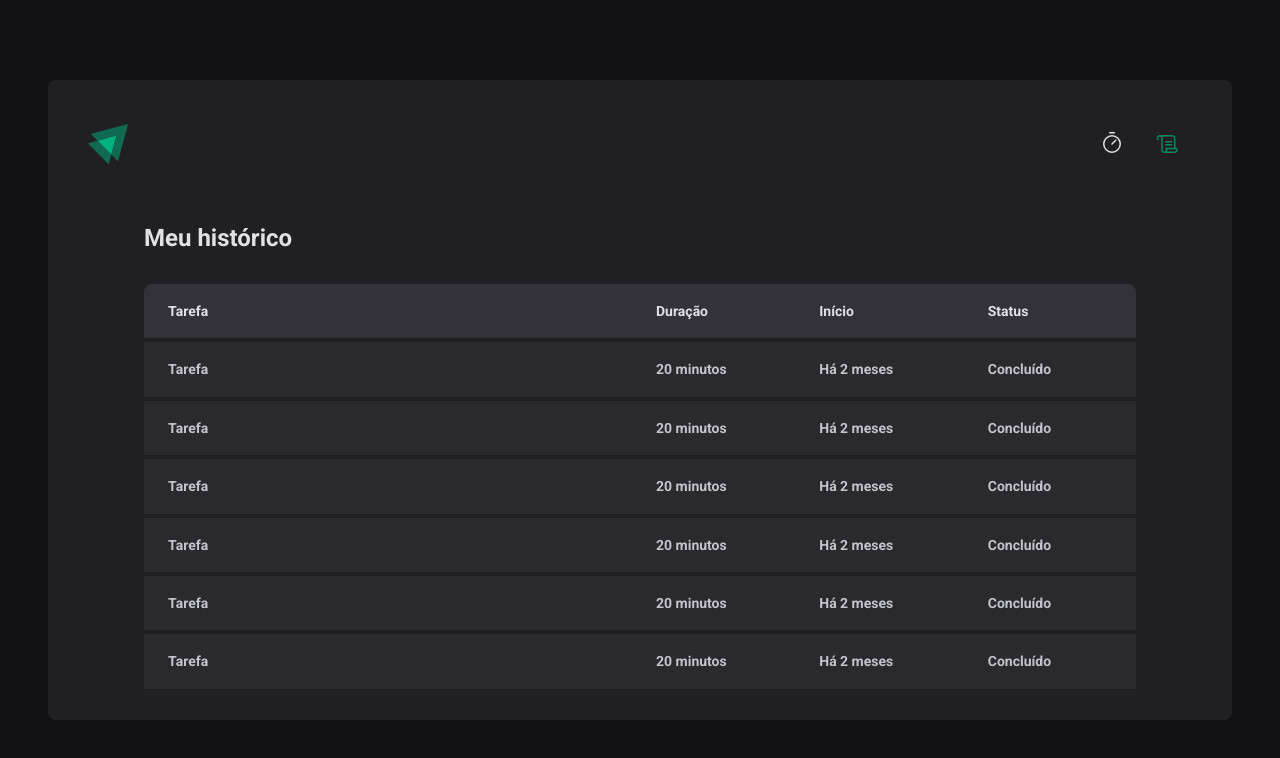
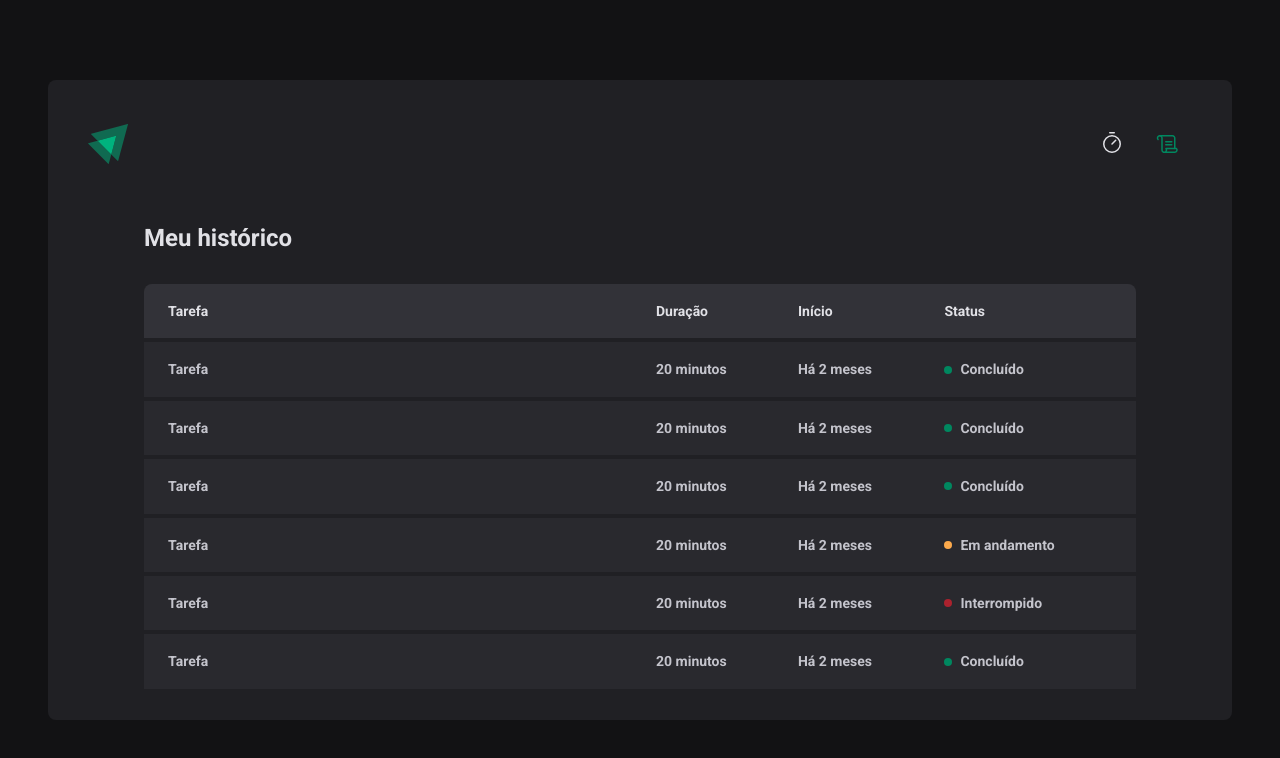
Before and after one commit to AndersonPGS/ignite, a React (Vite) app in the folder 02-ignite-timer/: page /history in a window 1280 px wide. Shown: the top 758 px of the page. Built offline with nearby package versions, Linux system fonts and the light colour scheme.

Commit message:
Component: Status

```diff
--- a/02-ignite-timer/src/pages/History/index.tsx
+++ b/02-ignite-timer/src/pages/History/index.tsx
@@ -1,4 +1,4 @@
-import { HistoryContainer, HistoryList } from "./styles";
+import { HistoryContainer, HistoryList, Status } from "./styles";
 
 export function History() {
   return (
@@ -20,32 +20,32 @@
               <td>Tarefa</td>
               <td>20 minutos</td>
               <td>Há 2 meses</td>
-              <td>Concluído</td>
+              <td><Status statusColor="green">Concluído</Status></td>
             </tr><tr>
               <td>Tarefa</td>
               <td>20 minutos</td>
               <td>Há 2 meses</td>
-              <td>Concluído</td>
+              <td><Status statusColor="green">Concluído</Status></td>
             </tr><tr>
               <td>Tarefa</td>
               <td>20 minutos</td>
               <td>Há 2 meses</td>
-              <td>Concluído</td>
+              <td><Status statusColor="green">Concluído</Status></td>
             </tr><tr>
               <td>Tarefa</td>
               <td>20 minutos</td>
               <td>Há 2 meses</td>
-              <td>Concluído</td>
+              <td><Status statusColor="yellow">Em andamento</Status></td>
             </tr><tr>
               <td>Tarefa</td>
               <td>20 minutos</td>
               <td>Há 2 meses</td>
-              <td>Concluído</td>
+              <td><Status statusColor="red">Interrompido</Status></td>
             </tr><tr>
               <td>Tarefa</td>
               <td>20 minutos</td>
               <td>Há 2 meses</td>
-              <td>Concluído</td>
+              <td><Status statusColor="green">Concluído</Status></td>
             </tr>
           </tbody>
         </table>
--- a/02-ignite-timer/src/pages/History/styles.ts
+++ b/02-ignite-timer/src/pages/History/styles.ts
@@ -16,6 +16,7 @@
 export const HistoryList = styled.div`
   flex: 1;
   overflow: auto;
+  /* max-height: 20rem; */
   margin-top: 2rem;
 
   table {
@@ -60,3 +61,27 @@
     }
   }
 `;
+
+const STATUS_COLORS = {
+  yellow: "yellow-500",
+  green: "green-500",
+  red: "red-500",
+} as const;
+
+interface StatusProps {
+  statusColor: keyof typeof STATUS_COLORS;
+}
+
+export const Status = styled.span<StatusProps>`
+  display: flex;
+  align-items: center;
+  gap: 0.5rem;
+
+  &::before {
+    content: "";
+    width: 0.5rem;
+    height: 0.5rem;
+    border-radius: 100%;
+    background: ${(props) => props.theme[STATUS_COLORS[props.statusColor]]};
+  }
+`;
```
